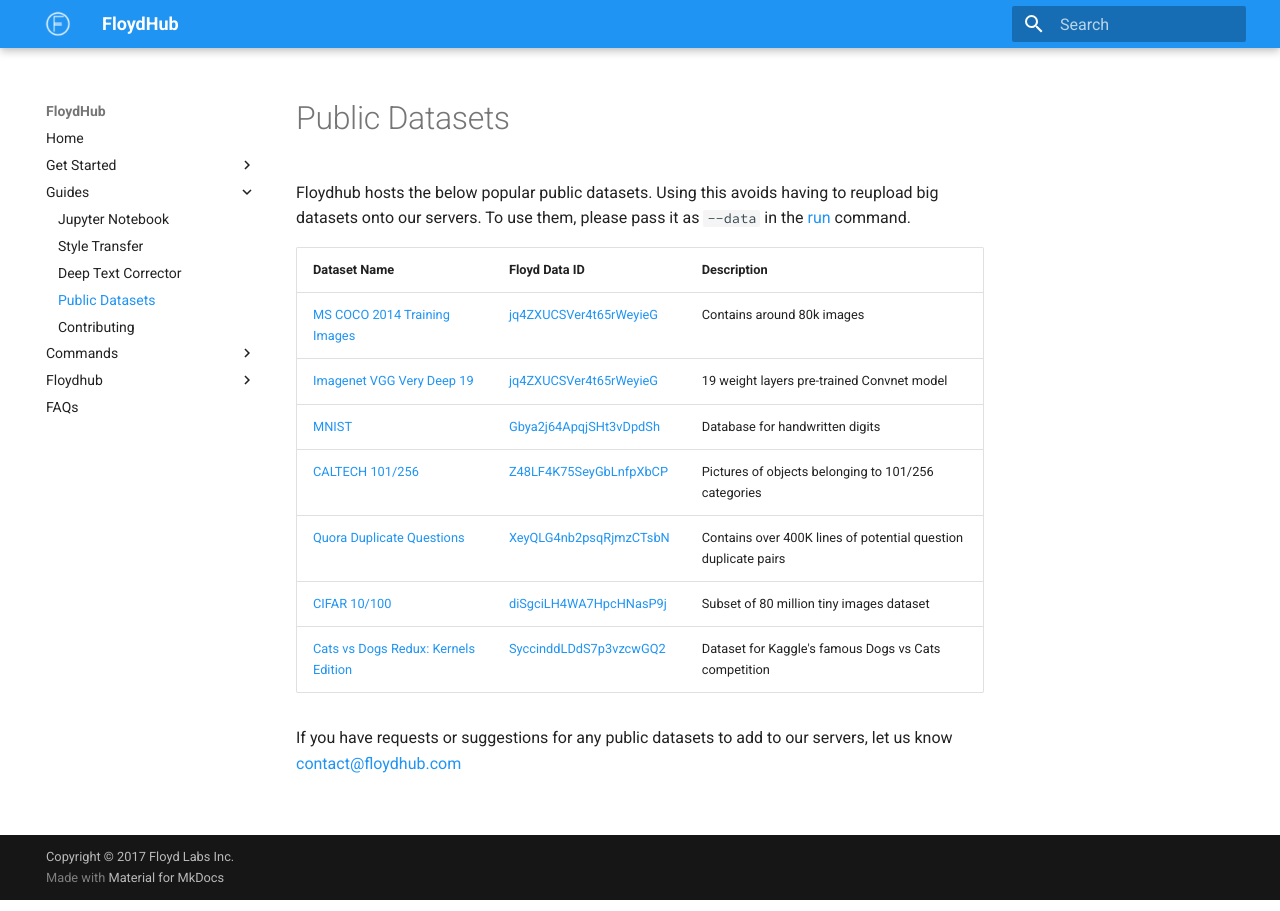
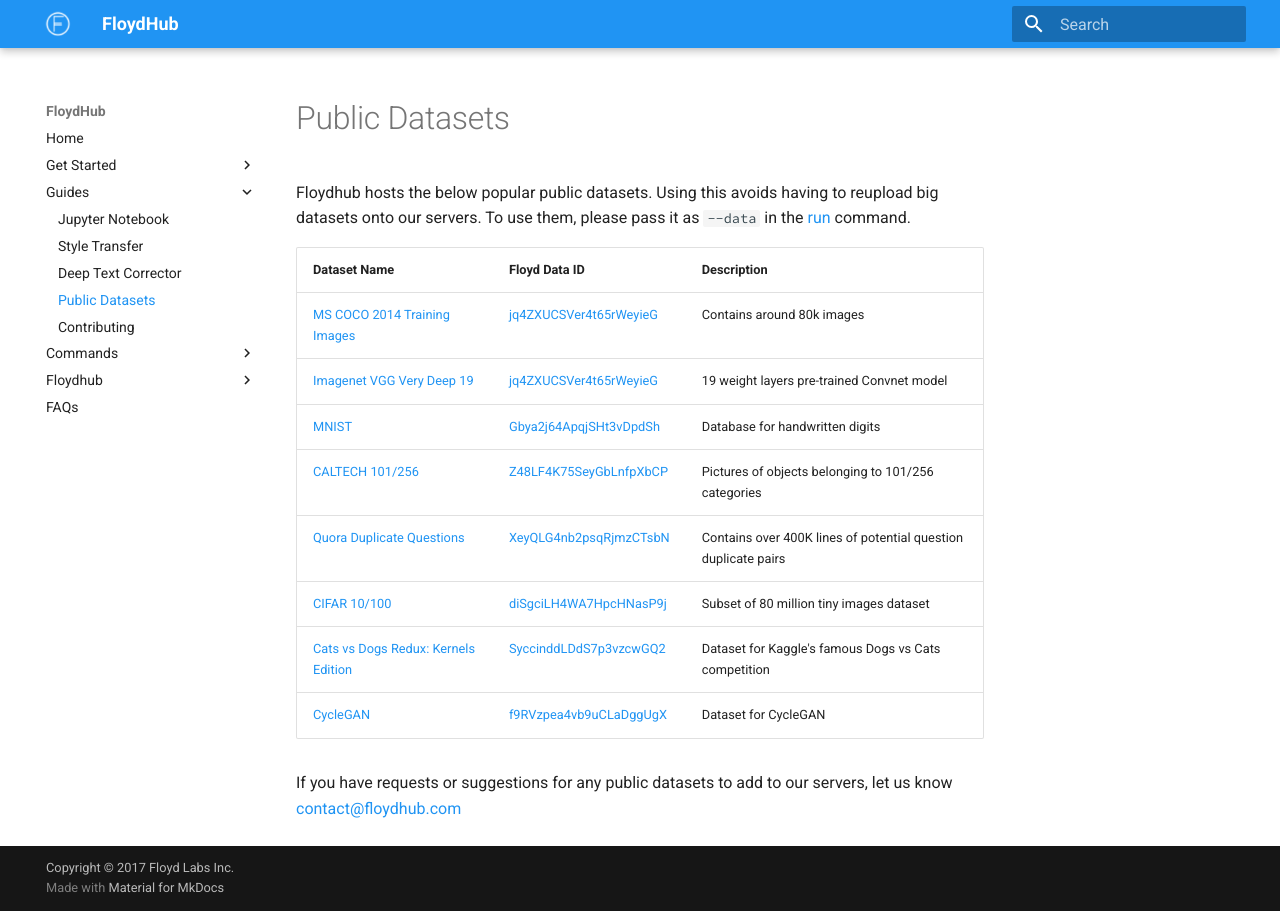
Before and after one commit to floydhub/floyd-docs, an MkDocs documentation site: the page built from docs/guides/datasets.md, in a window 1280 px wide. Built offline with MkDocs 1.6.1 and Material for MkDocs 9.7.7, drawn with Linux system fonts in a browser that asks for light colours; old or Windows-style settings are respelled for this version of MkDocs.

Commit message:
add cyclegan datasets

```diff
--- a/docs/guides/datasets.md
+++ b/docs/guides/datasets.md
@@ -11,5 +11,6 @@
 | [Quora Duplicate Questions](https://data.quora.com/First-Quora-Dataset-Release-Question-Pairs) | [XeyQLG4nb2psqRjmzCTsbN](https://www.floydhub.com/viewer/data/XeyQLG4nb2psqRjmzCTsbN/54QybuiiAzXpdseKoHcy5d/)  | Contains over 400K lines of potential question duplicate pairs|
 | [CIFAR 10/100](http://www.cs.utoronto.ca/~kriz/cifar.html) | [diSgciLH4WA7HpcHNasP9j](https://www.floydhub.com/viewer/data/diSgciLH4WA7HpcHNasP9j/FgfqKsTpQScuA7RMS25RSA/)  | Subset of 80 million tiny images dataset|
 | [Cats vs Dogs Redux: Kernels Edition](https://www.kaggle.com/c/dogs-vs-cats-redux-kernels-edition) | [SyccinddLDdS7p3vzcwGQ2](https://www.floydhub.com/viewer/data/SyccinddLDdS7p3vzcwGQ2/saKd5dpEThAkWxDevSr9Ef/)  | Dataset for Kaggle's famous Dogs vs Cats competition|
+| [CycleGAN](https://github.com/junyanz/CycleGAN) | [f9RVzpea4vb9uCLaDggUgX](https://www.floydhub.com/viewer/data/f9RVzpea4vb9uCLaDggUgX/C96ydwuPgbHRdfu8hbH3L4/)  | Dataset for CycleGAN|
 
 If you have requests or suggestions for any public datasets to add to our servers, let us know [contact@floydhub.com](mailto:contact@floydhub.com)
```
